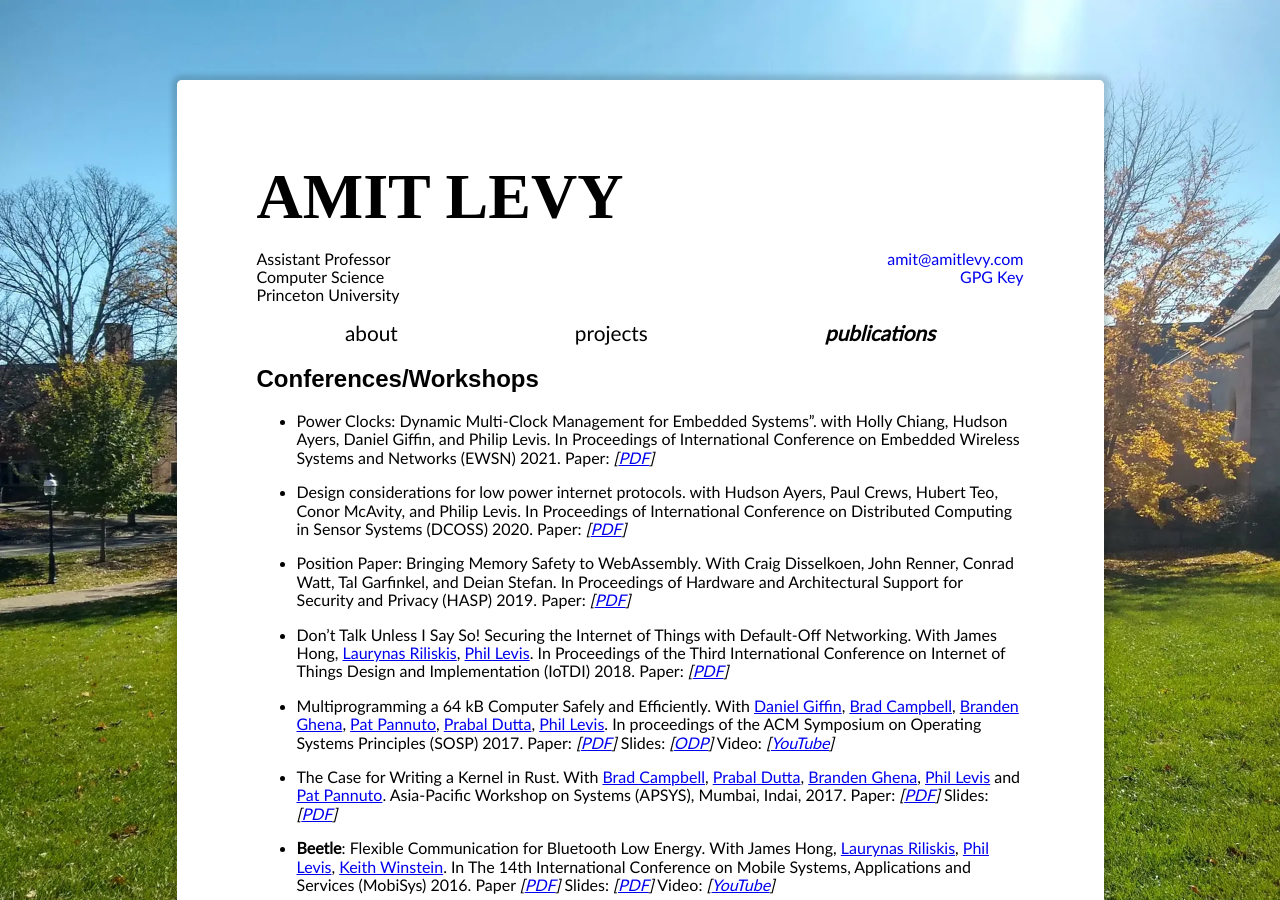
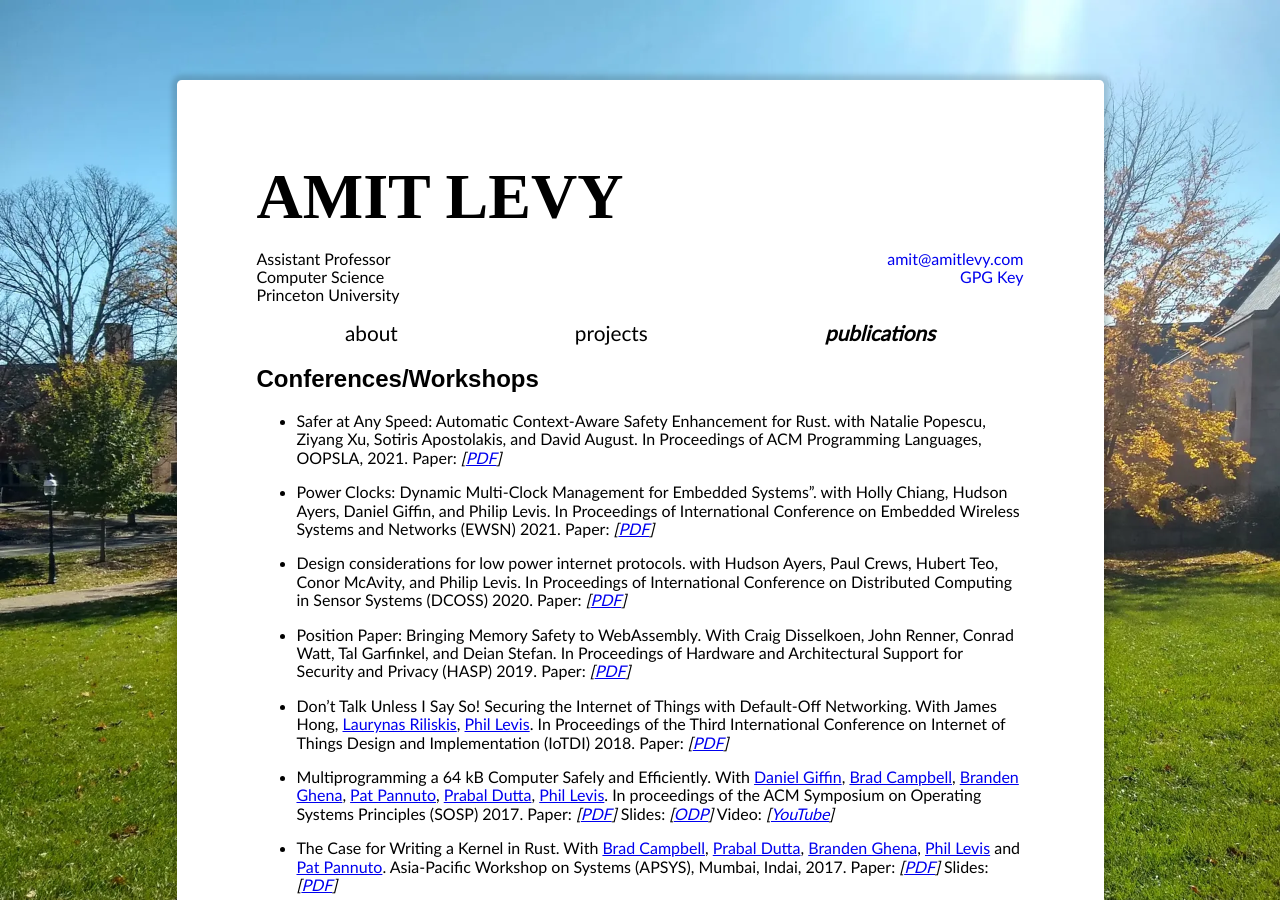
Before and after one commit to alevy/www, a Jekyll site: the page built from publications.md, in a window 1280 px wide and 900 px high. Built offline with Jekyll 4.4.1, drawn with Linux system fonts in a browser that asks for light colours; some web fonts are replaced.

Commit message:
Add NADER

```diff
--- a/publications.md
+++ b/publications.md
@@ -6,6 +6,10 @@ layout: default
 {% include references.md %}
 
 ## Conferences/Workshops
+
+* Safer at Any Speed: Automatic Context-Aware Safety Enhancement for Rust. with Natalie Popescu, Ziyang Xu, Sotiris Apostolakis, and David August.
+  In Proceedings of ACM Programming Languages, OOPSLA, 2021. Paper:
+  _\[[PDF](/papers/nader-oopsla21.pdf)\]_
 
 * Power Clocks: Dynamic Multi-Clock Management for Embedded Systems". with Holly Chiang, Hudson Ayers, Daniel Giffin, and Philip Levis.
   In Proceedings of International Conference on Embedded Wireless Systems and Networks (EWSN) 2021. Paper:
```
Also changed, not shown: 1 other file.
